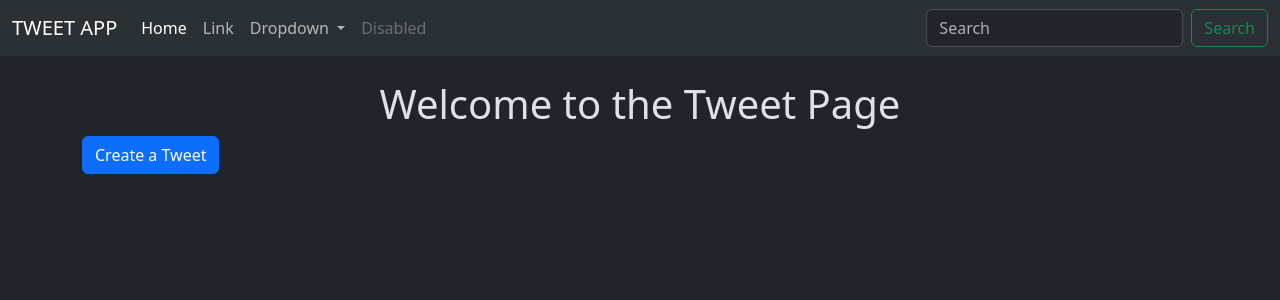
After one commit to karki-anurag/Django-Tweet-Project, a Django app: page /list/ in a window 1280 px wide. The commit adds this page. Shown: the top 300 px of the page. Run offline with Django 5.2, Linux system fonts and the light colour scheme; data that the repository does not hold is empty.

Commit message:
Creat Jinja Templates fot CRUD operations

```diff
--- a/TweetApp/Tweet/Templates/home.html
+++ b/TweetApp/Tweet/Templates/home.html
@@ -5,6 +5,6 @@ Home Page
 {% endblock %}
 
 {% block Content %}
-<h1 class = "text-center  mt-4"> This  is the content of Home page </h1>
+<h1 class = "text-center  mt-4"> Welcome to the Home Page</h1>
 
 {% endblock %}
--- a/TweetApp/Tweet/Templates/index.html
+++ b/TweetApp/Tweet/Templates/index.html
@@ -1,10 +1,9 @@
 {% extends "layout.html" %}
 
 {% block title %}
-Index Page
+    Tweet Page
 {% endblock %}
 
 {% block Content %}
-<h1 class = "text-center  mt-4"> This  is the content of Index page </h1>
-
+<h1 class="text-center mt-4">Welcome to the Tweet Page</h1>
 {% endblock %}
--- /dev/null
+++ b/TweetApp/Tweet/Templates/tweet_list.html
@@ -0,0 +1,25 @@
+{% extends "layout.html" %}
+
+{% block title %}
+Tweet List
+{% endblock %}
+
+{% block Content %}
+<h1 class="text-center mt-4">Welcome to the Tweet Page</h1>
+
+<a class="btn btn-primary" href="{% url 'tweet_create' %}">Create a Tweet</a>
+
+<div class="container row gap-3">
+    {% for tweets in tweet %}
+    <div class="card m-3" style="width: 18rem;">
+        <img src="{{ tweets.image.url }}" class="card-img-top" alt="Tweet image">
+        <div class="card-body">
+            <h5 class="card-title">{{ tweets.user.username }}</h5>
+            <p class="card-text">{{ tweets.text }}</p>
+            <a href="{% url 'tweet_edit' tweets.id %}" class="btn btn-primary">Edit</a>
+            <a href="{% url 'tweet_delete' tweets.id %}" class="btn btn-danger">Delete</a>
+        </div>
+    </div>
+    {% endfor %}
+</div>
+{% endblock %}
--- a/TweetApp/Tweet/urls.py
+++ b/TweetApp/Tweet/urls.py
@@ -20,6 +20,15 @@ from . import views
 
 
 urlpatterns = [
-    path('', views.landing_page, name='landing_page' ),
-    path('Tweet/', views.index, name='index' ),
+    path('', views.landing_page, name='landing_page'),
+
+    path('Tweet/', views.index, name='index'),
+
+    path('list/', views.tweet_list, name= 'tweet_list'),
+
+    path('create/', views.tweet_create, name='tweet_create'),
+
+    path('<int:tweet_id>/edit/', views.tweet_edit, name='tweet_edit'),
+
+    path('<int:tweet_id>/delete/', views.tweet_delete, name='tweet_delete'),
 ]
--- a/TweetApp/Tweet/views.py
+++ b/TweetApp/Tweet/views.py
@@ -12,7 +12,7 @@ def index(request):
 
 def tweet_list(request):
     tweet = Tweet.objects.all().order_by('-created_at')
-    return(request, 'home.html', {'tweet': tweet})
+    return render(request, 'tweet_list.html', {'tweet': tweet})
 
 def tweet_create(request):
     if request.method == "POST":
@@ -24,7 +24,7 @@ def tweet_create(request):
           return redirect('tweet_list')
     else:
         form = TweetForms()
-    return(request, 'form_create.html', {'form': form})
+    return render(request, 'form_create.html', {'form': form})
 
 
 def tweet_edit(request, tweet_id):
@@ -36,13 +36,13 @@ def tweet_edit(request, tweet_id):
             tweet.user = request.user
             tweet.save()
             return redirect('tweet_list')
-        else:
+    else:
             form = TweetForms(instance=tweet)
-    return(request, 'form_create.html', {'form': form})
+    return render(request, 'form_create.html', {'form': form})
 
 def tweet_delete(request, tweet_id):
     tweet = get_object_or_404(Tweet, pk = tweet_id, user = request.user)
-    if request.method == 'POSt':
+    if request.method == 'POST':
         tweet.delete()
         return redirect('tweet_list')
-    return(request, 'tweet_confirm_delete.html', {'tweet': tweet})
+    return render(request, 'tweet_confirm_delete.html', {'tweet': tweet})
```
Also changed, not shown: TweetApp/Tweet/Templates/form_create.html (added, +26 -0 lines), TweetApp/Tweet/Templates/tweet_confirm_delete.html (added, +17 -0 lines), TweetApp/media/images/WIN_20241118_10_27_03_Pro.jpg (added), TweetApp/media/images/WIN_20241118_10_27_27_Pro.jpg (added), TweetApp/media/images/WIN_20241118_10_27_36_Pro.jpg (added), TweetApp/media/images/WIN_20241118_10_27_36_Pro_jrXLnZ7.jpg (added).
